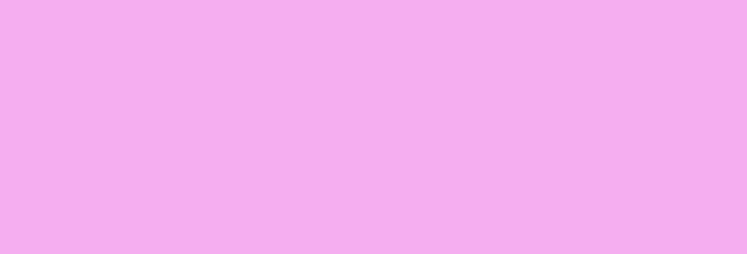
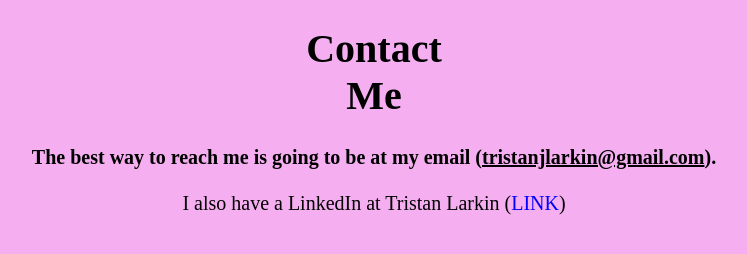
Before and after one commit to trlarkin/personal_site, a plain HTML site: page contact.html in a window 1280 px wide. Shown: the whole page, without its empty margins (266-1013 px from the left). Drawn offline with Linux system fonts and the light colour scheme.

```diff
--- a/contact.html
+++ b/contact.html
@@ -13,7 +13,12 @@
 </head>
 
 <body>
-
+    <h1>Contact<br>Me</h1>
+    <p style="text-align: center;">
+        <strong>The best way to reach me is going to be at my email (<u>tristanjlarkin@gmail.com</u>).</strong>
+        <br>
+        <br> I also have a LinkedIn at Tristan Larkin (<a style="color: blue;" href="https://www.linkedin.com/in/tristan-larkin-1797a71a0/" target="_blank">LINK</a>)
+    </p>
 </body>
 
 </html>
```
Also changed, not shown: test.html (+1 -1 lines).
